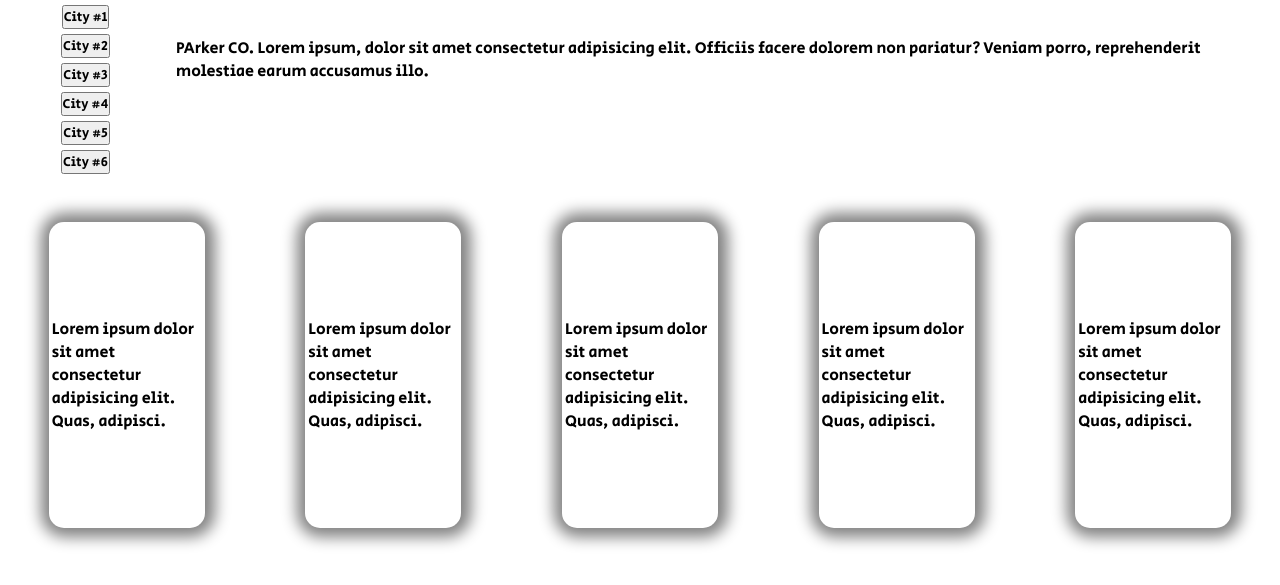
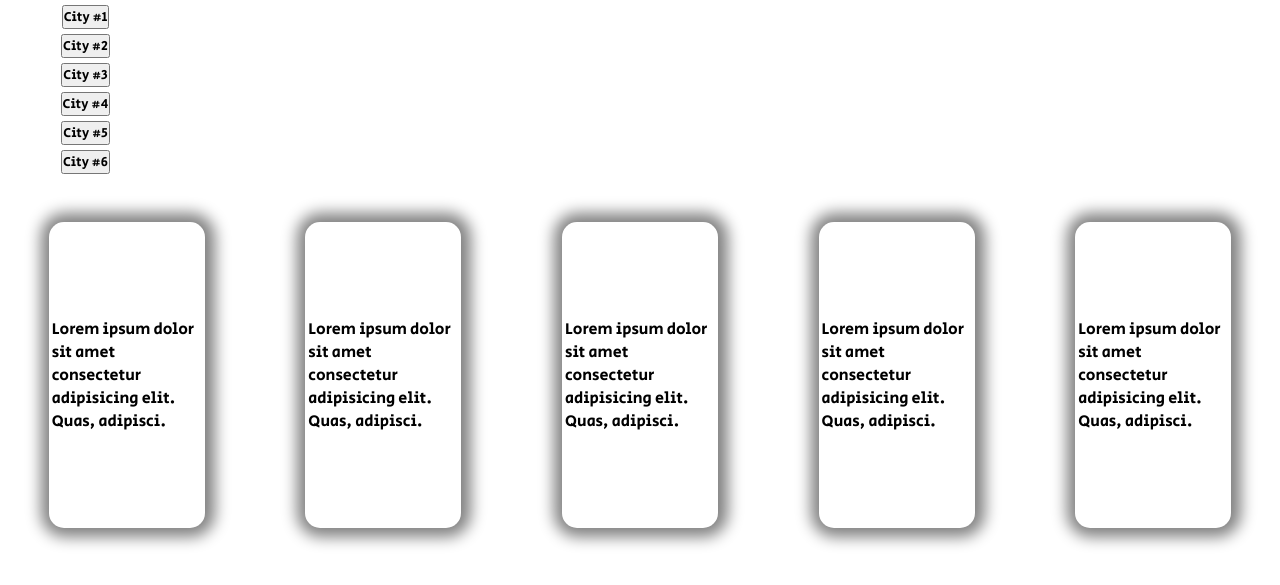
Before and after one commit to itsmejustino/Weather-Spot, a plain HTML site: page index.html in a window 1280 px wide. Shown: the part 111-696 px from the top of the page. Drawn offline with Linux system fonts and the light colour scheme.

Commit message:
remove lorem

```diff
--- a/index.html
+++ b/index.html
@@ -45,10 +45,8 @@
 
       <section class="city-info">
         <div class="city-data">
-          <p>
-            PArker CO. Lorem ipsum, dolor sit amet consectetur adipisicing elit.
-            Officiis facere dolorem non pariatur? Veniam porro, reprehenderit
-            molestiae earum accusamus illo.
+          <p id="hero-data" >
+
           </p>
         </div>
       </section>
```
